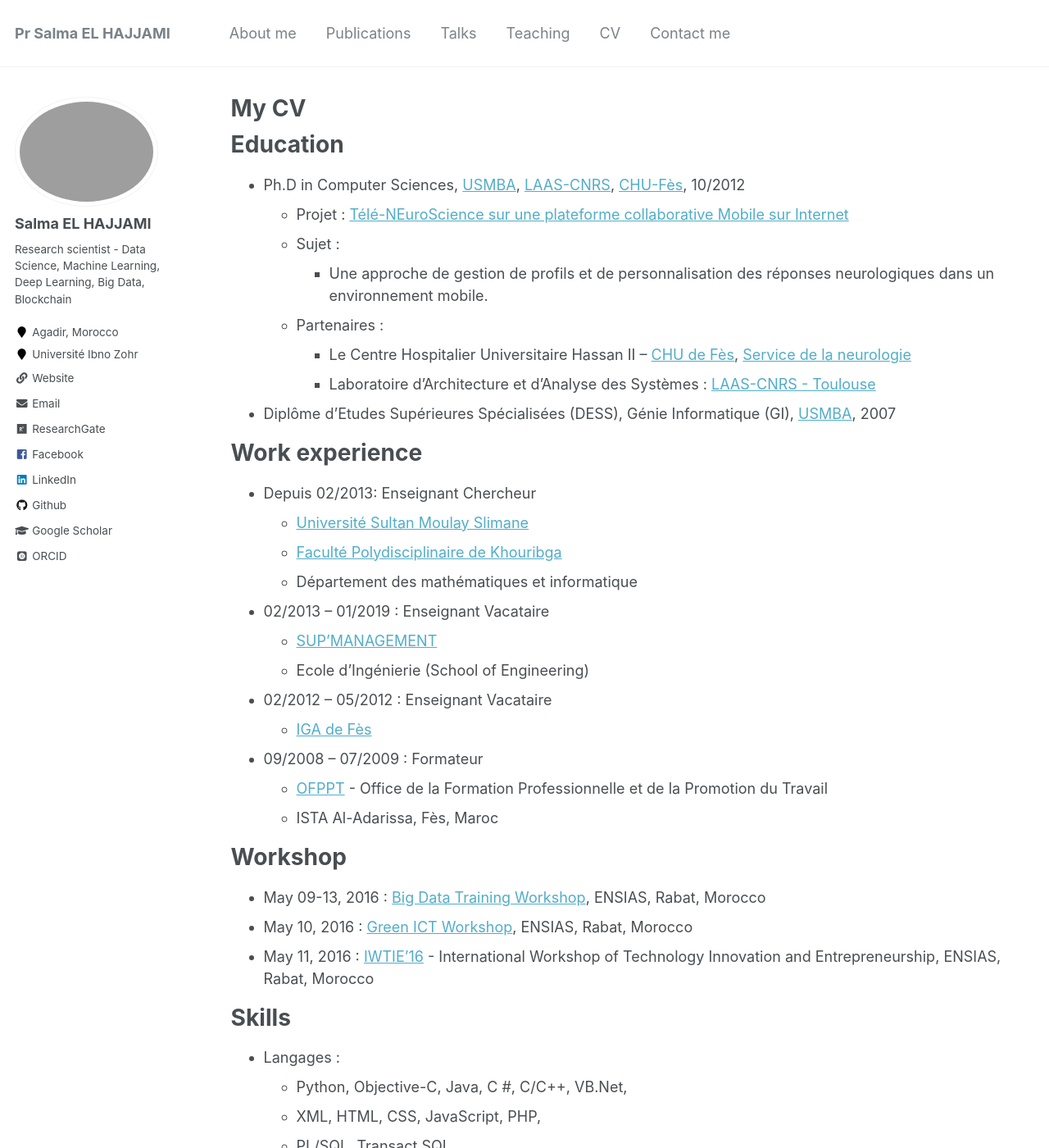
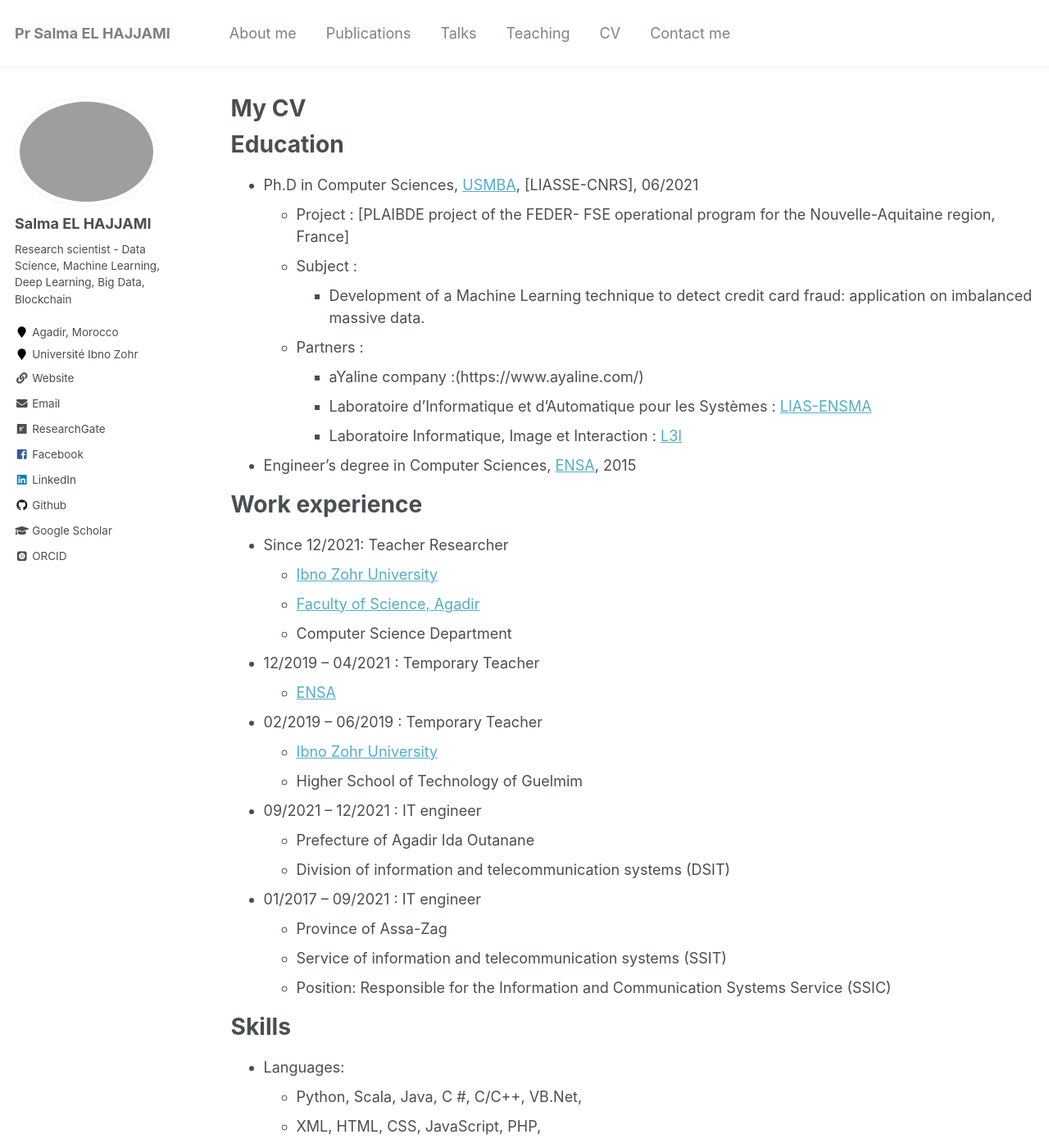
Before and after one commit to salmaelhajjami/salmaelhajjami.github.io, a Jekyll site: the page built from _pages/cv.md, in a window 1280 px wide and 1400 px high. Shown: the whole window at 82% size. Built offline with Jekyll 4.4.1, drawn with Linux system fonts in a browser that asks for light colours; some web fonts are replaced; some of the changed text lies outside the part shown.

Commit message:
Add files via upload

```diff
--- a/_pages/cv.md
+++ b/_pages/cv.md
@@ -11,51 +11,51 @@ redirect_from:
 
 Education
 ======
-* Ph.D in Computer Sciences, [USMBA](http://www.usmba.ac.ma/), [LAAS-CNRS](https://www.laas.fr/), [CHU-Fès](http://www.chu-fes.ma/), 10/2012
-  * Projet : [Télé-NEuroScience sur une plateforme collaborative Mobile sur Internet](http://homepages.laas.fr/khalil/page/index.php?n=PROJETS.TENEMO)
-  * Sujet :
-    * Une approche de gestion de profils et de personnalisation des réponses neurologiques dans un environnement mobile.
-  * Partenaires :
-    * Le Centre Hospitalier Universitaire Hassan II – [CHU de Fès](http://www.chu-fes.ma/), [Service de la neurologie](http://www.chu-fes.ma/neurologie/)
-    * Laboratoire d’Architecture et d’Analyse des Systèmes : [LAAS-CNRS - Toulouse](https://www.laas.fr/public/)
+* Ph.D in Computer Sciences, [USMBA](http://www.usmba.ac.ma/), [LIASSE-CNRS], 06/2021
+  * Project : [PLAIBDE project of the FEDER- FSE operational program for the Nouvelle-Aquitaine region, France]
+  * Subject :
+    * Development of a Machine Learning technique to detect credit card fraud: application on imbalanced massive data.
+  * Partners :
+    * aYaline company :(https://www.ayaline.com/)
+    * Laboratoire d'Informatique et d'Automatique pour les Systèmes : [LIAS-ENSMA](https://www.lias-lab.fr/)
+    * Laboratoire Informatique, Image et Interaction : [L3I](https://l3i.univ-larochelle.fr/)
 
-* Diplôme d'Etudes Supérieures Spécialisées (DESS), Génie Informatique (GI), [USMBA](http://www.usmba.ac.ma/), 2007
+* Engineer's degree in Computer Sciences, [ENSA](https://ensaf.ac.ma/), 2015
 
 Work experience
 ======
-* Depuis 02/2013: Enseignant Chercheur
-  * [Université Sultan Moulay Slimane](http://www.usms.ac.ma/)
-  * [Faculté Polydisciplinaire de Khouribga](fpk.ac.ma)
-  * Département des mathématiques et informatique
+* Since 12/2021: Teacher Researcher
+  * [Ibno Zohr University](https://www.uiz.ac.ma/)
+  * [Faculty of Science, Agadir](http://www.fsa.ac.ma/)
+  * Computer Science Department
 
-* 02/2013 – 01/2019 : Enseignant Vacataire
-  * [SUP’MANAGEMENT](https://www.supmanagement.ma/index.php)
-  * Ecole d’Ingénierie (School of Engineering)
+* 12/2019 – 04/2021 : Temporary Teacher
+  * [ENSA](https://ensaf.ac.ma/)
 
-* 02/2012 – 05/2012 : Enseignant Vacataire
-  * [IGA de Fès](https://iga.ac.ma/)
+* 02/2019 – 06/2019 : Temporary Teacher
+  * [Ibno Zohr University](https://www.uiz.ac.ma/)
+  * Higher School of Technology of Guelmim
 
-* 09/2008 – 07/2009 : Formateur
-  * [OFPPT](https://www.ofppt.ma/) - Office de la Formation Professionnelle et de la Promotion du Travail
-  * ISTA Al-Adarissa, Fès, Maroc
+* 09/2021 – 12/2021 : IT engineer
+  * Prefecture of Agadir Ida Outanane
+  * Division of information and telecommunication systems (DSIT)
 
-Workshop
-======
-* May 09-13, 2016 : [Big Data Training Workshop](http://med-space.org/iweek16/apply-for-big-data-workshop/ ), ENSIAS, Rabat, Morocco
-* May 10, 2016 : [Green ICT Workshop](http://med-space.org/iweek16/green-ict/ ), ENSIAS, Rabat, Morocco
-* May 11, 2016 : [IWTIE’16](http://med-space.org/iweek16/iwtie16/) - International Workshop of Technology Innovation and Entrepreneurship, ENSIAS, Rabat, Morocco
+* 01/2017 – 09/2021 : IT engineer
+  * Province of Assa-Zag
+  * Service of information and telecommunication systems (SSIT)
+  * Position: Responsible for the Information and Communication Systems Service (SSIC)
 
 Skills
 ======
-* Langages :
-  * Python, Objective-C, Java, C #, C/C++, VB.Net,
+* Languages:
+  * Python, Scala, Java, C #, C/C++, VB.Net,
   * XML, HTML, CSS, JavaScript, PHP,
-  * PL/SQL, Transact SQL,
-  * Lisp, Prolog,
+  * PL/SQL,
+  * Prolog,
   * OWL, RDF, RDFS (Ontology)
-* Analyse & Conception :
-  * UML, Merise
-  * RUP, V, Y
+*Analysis & Design:
+  * UML, Merise,
+  * Design Patterns,
 * Architectures :
   * Java EE, DotNet, Web services, Design pattern
 * Technologies :
@@ -64,19 +64,26 @@ Skills
   * ASP.Net, ADO.Net, Winform
 * SGBDs :
   * Oracle, SQL Server, MySQL, Access
-* Logiciels :
+* Softwares:
   * PyCharm
   * Protégé - ontology editor
   * Xcode - Apple Developer
   * Eclipse, NetBeans
   * Microsoft Visual Studio .Net
   * Rational Rose, Power AMC Designer
-* Serveurs :
+* Servers:
   * Apache, Tomcat, Jonas, Jboss, Glassfish
   * IIS
-* Réseaux :
-  * TCP/IP, OSI, LAN, MAN, WAN, Ethernet
-
+* System Administration:
+  * Microsoft Exchange,
+  * Active Directory, Citrix,
+  * WSUS, System Center
+ * Big Data Solutions :
+  * Flink, Spark, Hadoop,
+  * Flume, Yarn, Zookeeper,
+  * Hive, Hbase, Kafka,
+* Other software/tools:
+ * Machine learning, Deep Learning,
 
 Publications
 ======
@@ -95,9 +102,3 @@ Teaching
   <ul>{% for post in site.teaching %}
     {% include archive-single-cv.html %}
   {% endfor %}</ul>
-
-Service and leadership
-======
-* Coordonnateur de la filière SMI – Sciences Mathématiques et Informatique
-* Membre du collège du département Mathématiques et informatique
-* Chef de la commission Scientifique chargée de la recherche scientifique, de la bibliothèque et des archives.
```
Also changed, not shown: _pages/about.md (+4 -10 lines), _pages/markdown.md (+5 -5 lines), 7 other files.
